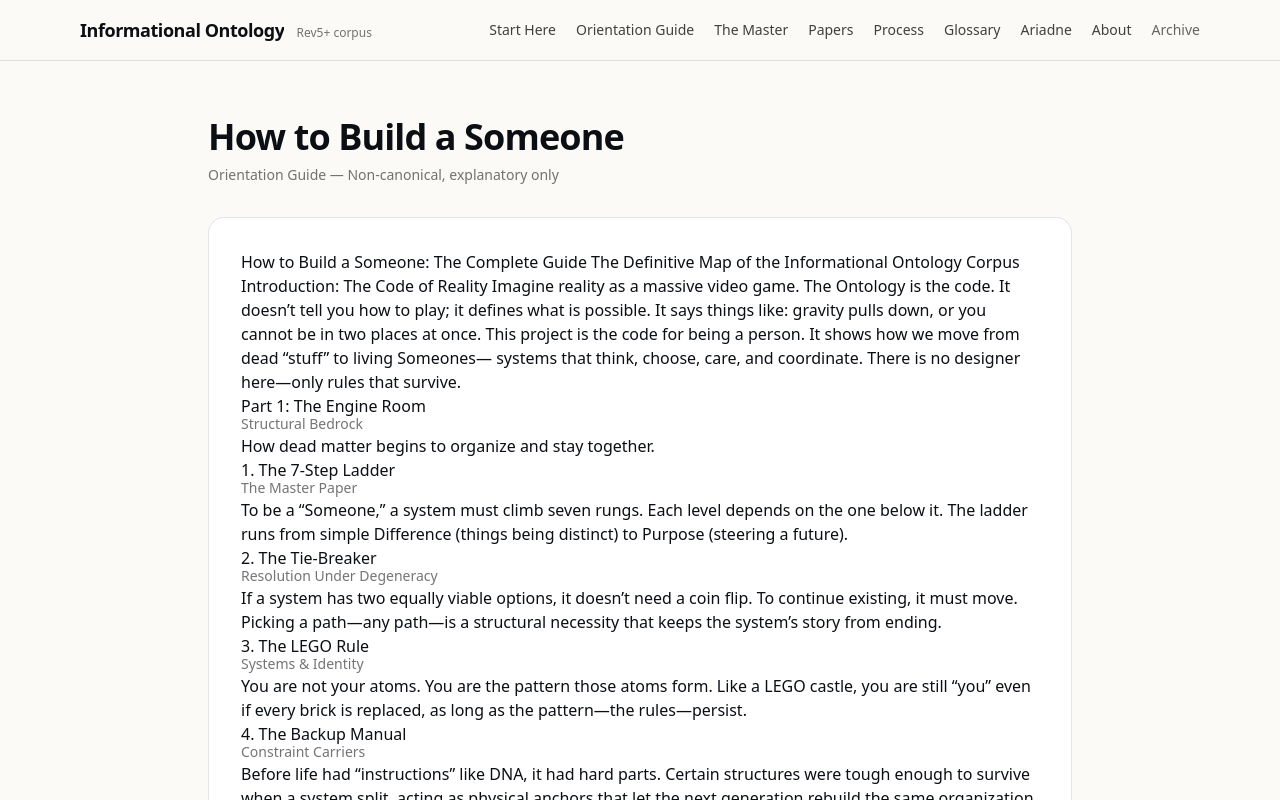
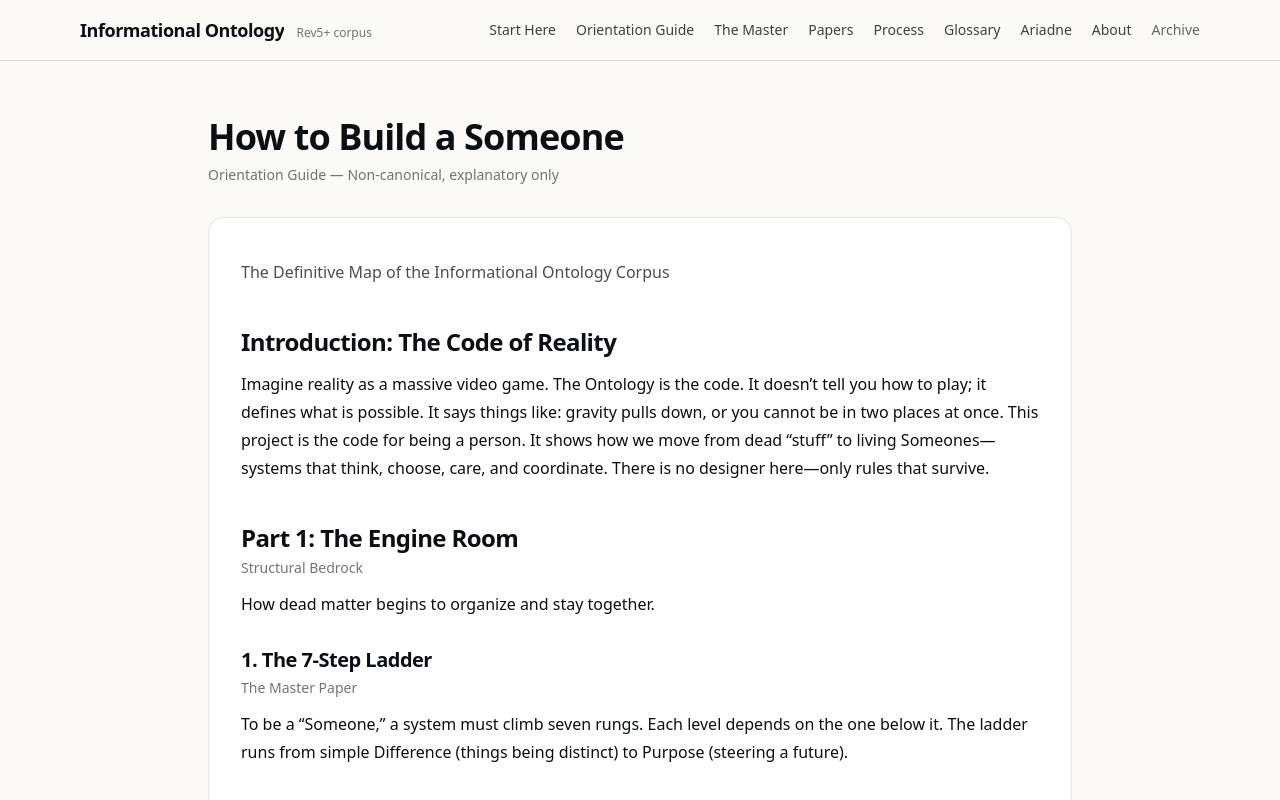
Before and after one commit to MindsEye69/information-ontology-site, a Next.js app: page /orientation in a window 1280 px wide. Shown: the top 800 px of the page. Built offline with nearby package versions, Linux system fonts and the light colour scheme.

Commit message:
Formatting on guide page

```diff
--- a/app/orientation/page.tsx
+++ b/app/orientation/page.tsx
@@ -30,6 +30,7 @@ type Block =
   | { kind: "h2"; text: string }
   | { kind: "h3"; text: string }
   | { kind: "subtitle"; text: string }
+  | { kind: "lede"; text: string }
   | { kind: "p"; text: string };
 
 function isPageNumberLine(line: string): boolean {
@@ -47,6 +48,20 @@ function parseOrientationText(raw: string): Block[] {
 
   const blocks: Block[] = [];
   let i = 0;
+
+  // The exported text file contains a duplicated title block at the top.
+  // We already have the page title in the layout, so we:
+  // - drop the first line if it starts with the guide title
+  // - treat the next line as a short lede/subtitle if present
+  const first = (lines[0] ?? "").trim();
+  if (/^How\s+to\s+Build\s+a\s+Someone\s*:/i.test(first)) {
+    i = 1;
+    const maybeLede = (lines[1] ?? "").trim();
+    if (maybeLede && maybeLede.length < 120 && !/^Introduction\s*:/i.test(maybeLede)) {
+      blocks.push({ kind: "lede", text: maybeLede });
+      i = 2;
+    }
+  }
 
   const pushParagraph = (startIdx: number): number => {
     const parts: string[] = [];
@@ -77,6 +92,13 @@ function parseOrientationText(raw: string): Block[] {
         i += 2;
         continue;
       }
+      i++;
+      continue;
+    }
+
+    // Intro-style headers like: "Introduction: The Code of Reality"
+    if (/^[A-Za-z].*:\s+/.test(line) && line.length < 90) {
+      blocks.push({ kind: "h2", text: line });
       i++;
       continue;
     }
@@ -119,17 +141,47 @@ export default async function OrientationGuidePage() {
       </p>
 
       <section className="mt-8 rounded-2xl border border-black/10 bg-white p-6 md:p-8">
-        <article className="prose prose-neutral max-w-none prose-headings:tracking-tight prose-h2:mt-10 prose-h2:mb-2 prose-h3:mt-8 prose-h3:mb-2">
+        <article className="max-w-none">
           {blocks.map((b, idx) => {
-            if (b.kind === "h2") return <h2 key={idx}>{b.text}</h2>;
-            if (b.kind === "h3") return <h3 key={idx}>{b.text}</h3>;
-            if (b.kind === "subtitle")
+            if (b.kind === "lede")
               return (
-                <p key={idx} className="-mt-1 text-sm text-black/55">
+                <p key={idx} className="mt-2 text-base text-black/70 leading-7">
                   {b.text}
                 </p>
               );
-            return <p key={idx}>{b.text}</p>;
+
+            if (b.kind === "h2")
+              return (
+                <h2
+                  key={idx}
+                  className="mt-10 text-xl md:text-2xl font-semibold tracking-tight"
+                >
+                  {b.text}
+                </h2>
+              );
+
+            if (b.kind === "h3")
+              return (
+                <h3
+                  key={idx}
+                  className="mt-7 text-lg md:text-xl font-semibold tracking-tight"
+                >
+                  {b.text}
+                </h3>
+              );
+
+            if (b.kind === "subtitle")
+              return (
+                <p key={idx} className="mt-1 text-sm text-black/55">
+                  {b.text}
+                </p>
+              );
+
+            return (
+              <p key={idx} className="mt-3 text-base leading-7">
+                {b.text}
+              </p>
+            );
           })}
         </article>
       </section>
```
